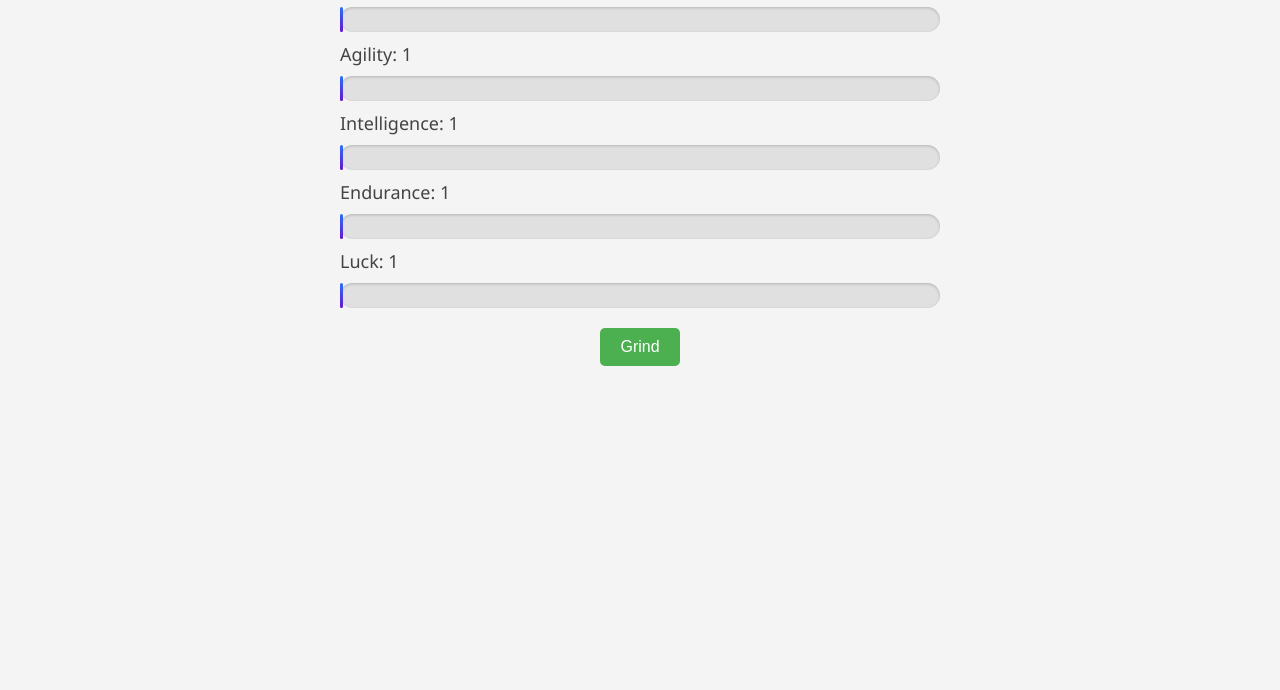
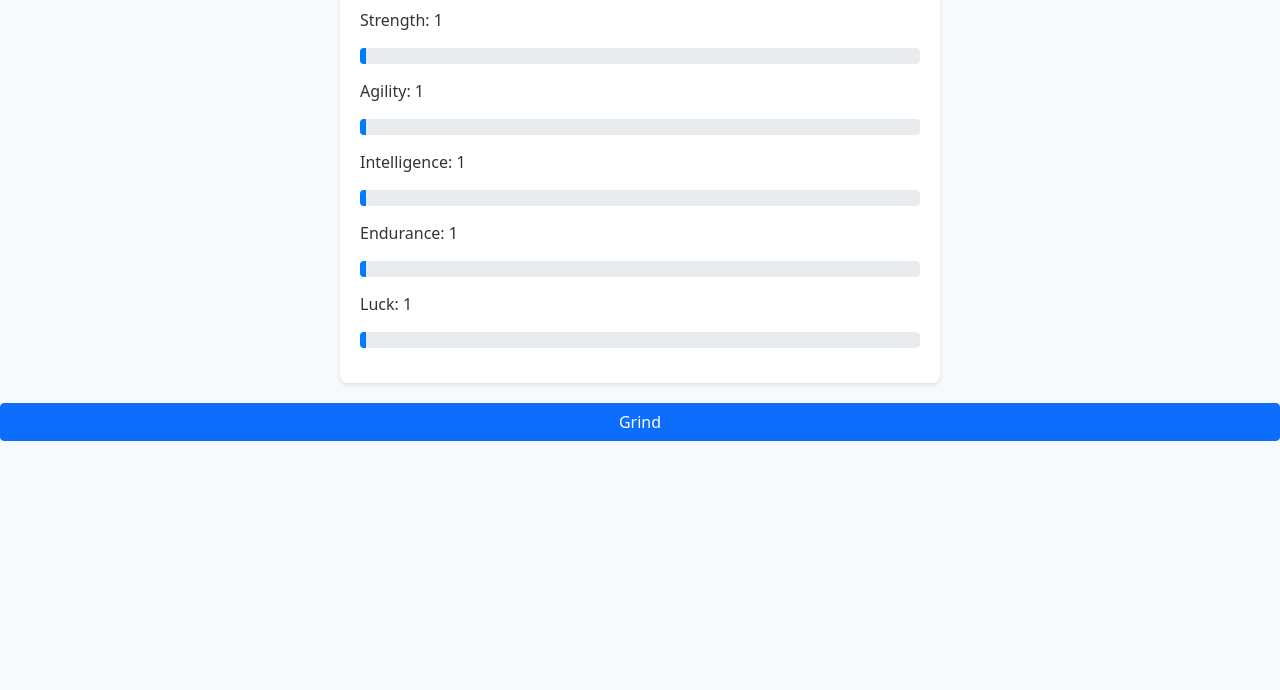
Before and after one commit to largefort/rpgstatidle, a plain HTML site: page index.html in a window 1280 px wide. Shown: the part 110-800 px from the top of the page. Drawn offline with nearby package versions, Linux system fonts and the light colour scheme; a small style sheet from the web is missing.

Commit message:
Update index.html

```diff
--- a/index.html
+++ b/index.html
@@ -2,38 +2,73 @@
 <html>
 <head>
     <title>RPG Stat Grinder</title>
-    <link rel="stylesheet" type="text/css" href="style.css">
+    <!-- Bootstrap CSS -->
+    <link href="https://stackpath.bootstrapcdn.com/bootstrap/5.0.0-alpha1/css/bootstrap.min.css" rel="stylesheet" integrity="sha384-r4NyPdEFnEFsKPVl/G6EL6GfB8x40KzC2yLsz1lMq/p6UwYJTKR4pCehcMdi0YmR" crossorigin="anonymous">
+    <style>
+        body {
+            background-color: #f8f9fa;
+            color: #333;
+            padding-top: 20px;
+        }
+        #stats {
+            max-width: 600px;
+            margin: auto;
+            padding: 20px;
+            background: #fff;
+            border-radius: 8px;
+            box-shadow: 0 2px 4px rgba(0, 0, 0, 0.1);
+        }
+        .progress {
+            background-color: #e9ecef;
+            border-radius: 0.25rem;
+            margin-bottom: 15px;
+        }
+        .progress-bar {
+            background-color: #007bff;
+        }
+        h1 {
+            text-align: center;
+            margin-bottom: 30px;
+        }
+        #grindButton {
+            display: block;
+            width: 100%;
+            margin-top: 20px;
+        }
+    </style>
 </head>
 <body>
     <h1>RPG Stat Grinder</h1>
     <div id="stats">
         <p>Strength: <span id="strength">0</span></p>
         <div class="progress">
-            <div id="strengthBar" class="progress-bar"></div>
+            <div id="strengthBar" class="progress-bar" role="progressbar"></div>
         </div>
 
         <p>Agility: <span id="agility">0</span></p>
         <div class="progress">
-            <div id="agilityBar" class="progress-bar"></div>
+            <div id="agilityBar" class="progress-bar" role="progressbar"></div>
         </div>
 
         <p>Intelligence: <span id="intelligence">0</span></p>
         <div class="progress">
-            <div id="intelligenceBar" class="progress-bar"></div>
+            <div id="intelligenceBar" class="progress-bar" role="progressbar"></div>
         </div>
 
         <p>Endurance: <span id="endurance">0</span></p>
         <div class="progress">
-            <div id="enduranceBar" class="progress-bar"></div>
+            <div id="enduranceBar" class="progress-bar" role="progressbar"></div>
         </div>
 
         <p>Luck: <span id="luck">0</span></p>
         <div class="progress">
-            <div id="luckBar" class="progress-bar"></div>
+            <div id="luckBar" class="progress-bar" role="progressbar"></div>
         </div>
     </div>
-    <button id="grindButton">Grind</button>
+    <button id="grindButton" class="btn btn-primary">Grind</button>
 
+    <!-- Bootstrap Bundle with Popper -->
+    <script src="https://stackpath.bootstrapcdn.com/bootstrap/5.0.0-alpha1/js/bootstrap.bundle.min.js" integrity="sha384-oesi62hXabiOx4qu8pdxDn3a4p34pYjN8/tny0tnxhv4dWfF7FIMhCU79ywqEfl1" crossorigin="anonymous"></script>
     <script src="script.js"></script>
 </body>
 </html>
```
